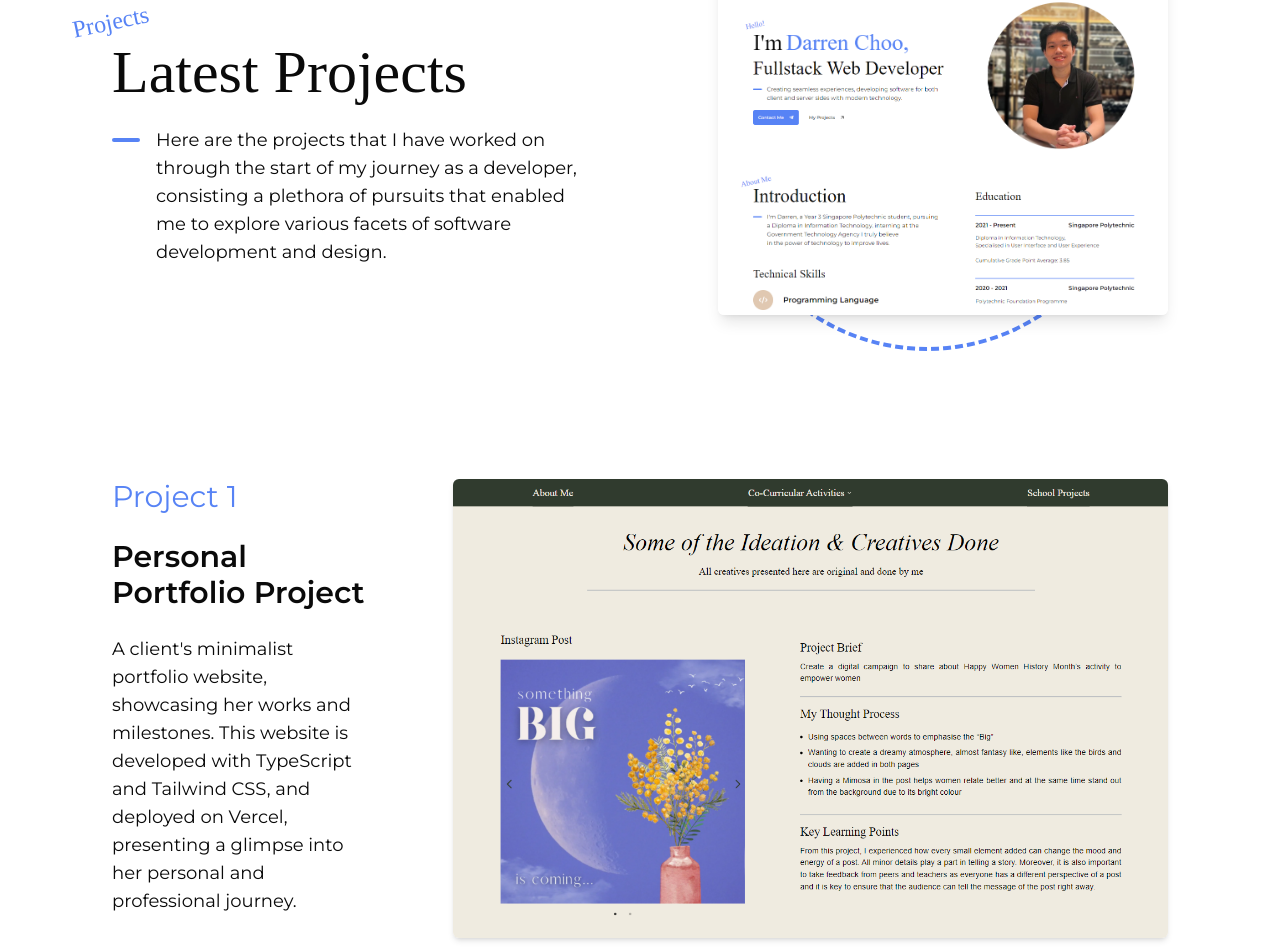
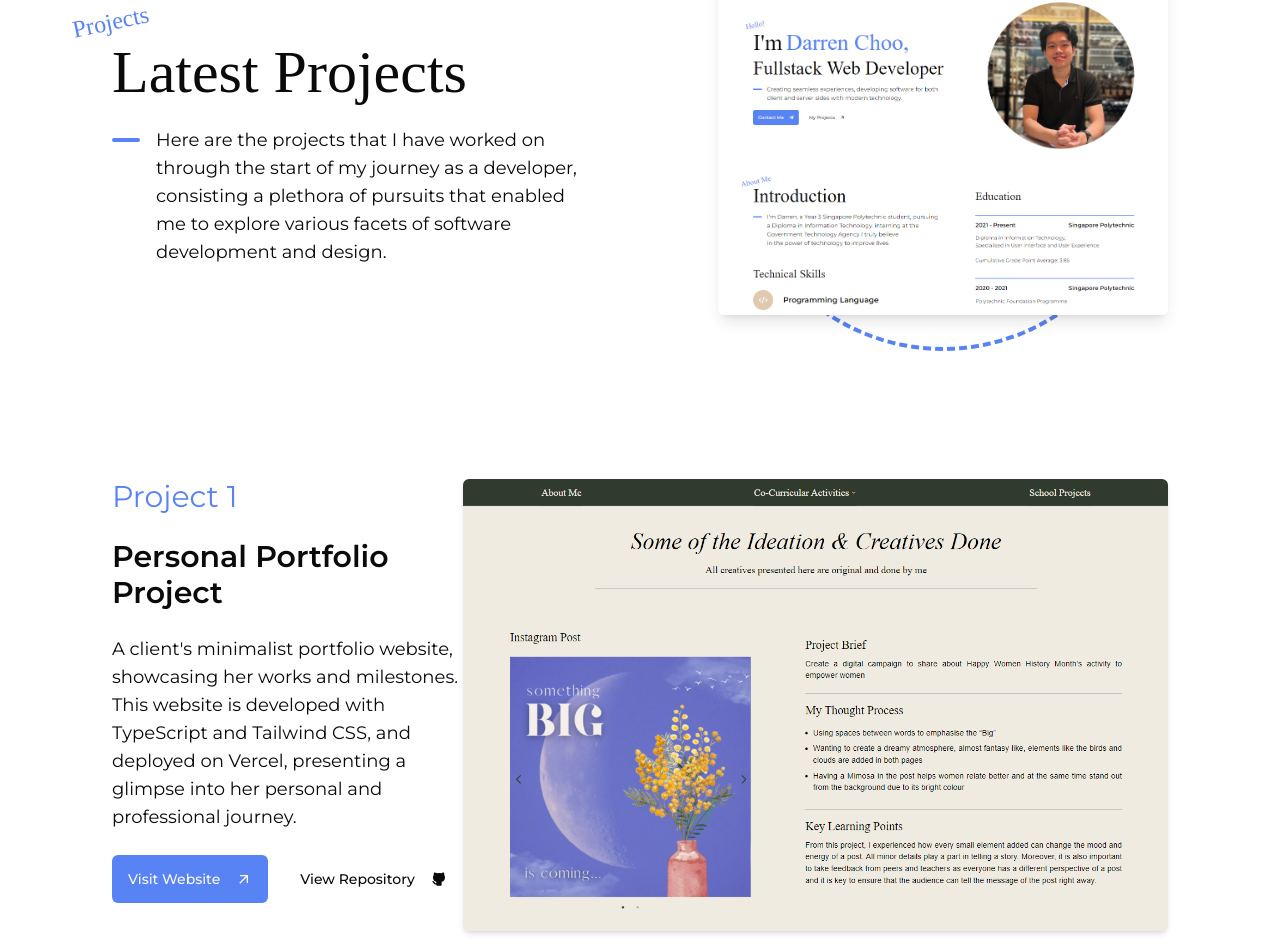
Before and after one commit to DarrenChooo/portfolio, a Next.js app: page /projects in a window 1280 px wide. Shown: the part 191-1143 px from the top of the page. Built offline with nearby package versions, Linux system fonts and the light colour scheme.

Commit message:
Edited project page button

```diff
--- a/src/app/(site)/projects/page.tsx
+++ b/src/app/(site)/projects/page.tsx
@@ -7,6 +7,7 @@ import { FaCode, FaComputer } from "react-icons/fa6";
 import { FaDatabase } from "react-icons/fa6";
 import { IoIosCloud } from "react-icons/io";
 import Link from "next/link";
+import { TbBrandGithubFilled } from "react-icons/tb";
 
 export default function Home() {
   return (
@@ -29,7 +30,7 @@ export default function Home() {
               </p>
             </div>
           </div>
-          <div className="min-w-[450px] max-w-[450px] h-[450px]  relative flex items-center">
+          <div className="min-w-[450px] max-w-[450px] h-[450px] relative flex justify-center items-center">
             <div
               className="rounded-full w-[418px] h-[418px] absolute  border-lightblue border-4 border-spacing-10 border-dashed"
               role="presentation"
@@ -61,6 +62,20 @@ export default function Home() {
                 her personal and <br />
                 professional journey.
               </p>
+              <div className="flex space-x-4">
+                <Link href="/projects">
+                  <Button>
+                    Visit Website
+                    <MdArrowOutward className="ml-4 h-4 w-4" />
+                  </Button>
+                </Link>
+                <Link href="/projects">
+                  <Button variant="ghost">
+                    View Repository
+                    <TbBrandGithubFilled className="ml-4 h-4 w-4" />
+                  </Button>
+                </Link>
+              </div>
             </div>
           </div>
           <div className="">
--- a/tailwind.config.ts
+++ b/tailwind.config.ts
@@ -23,7 +23,7 @@ const config = {
       },
       colors: {
         lightblue: "#5783F5",
-        lightblue2: "#3e72f7",
+        lightblue2: "#2f64eb",
         beige: "#e0c8b1",
         border: "hsl(var(--border))",
         input: "hsl(var(--input))",
```
